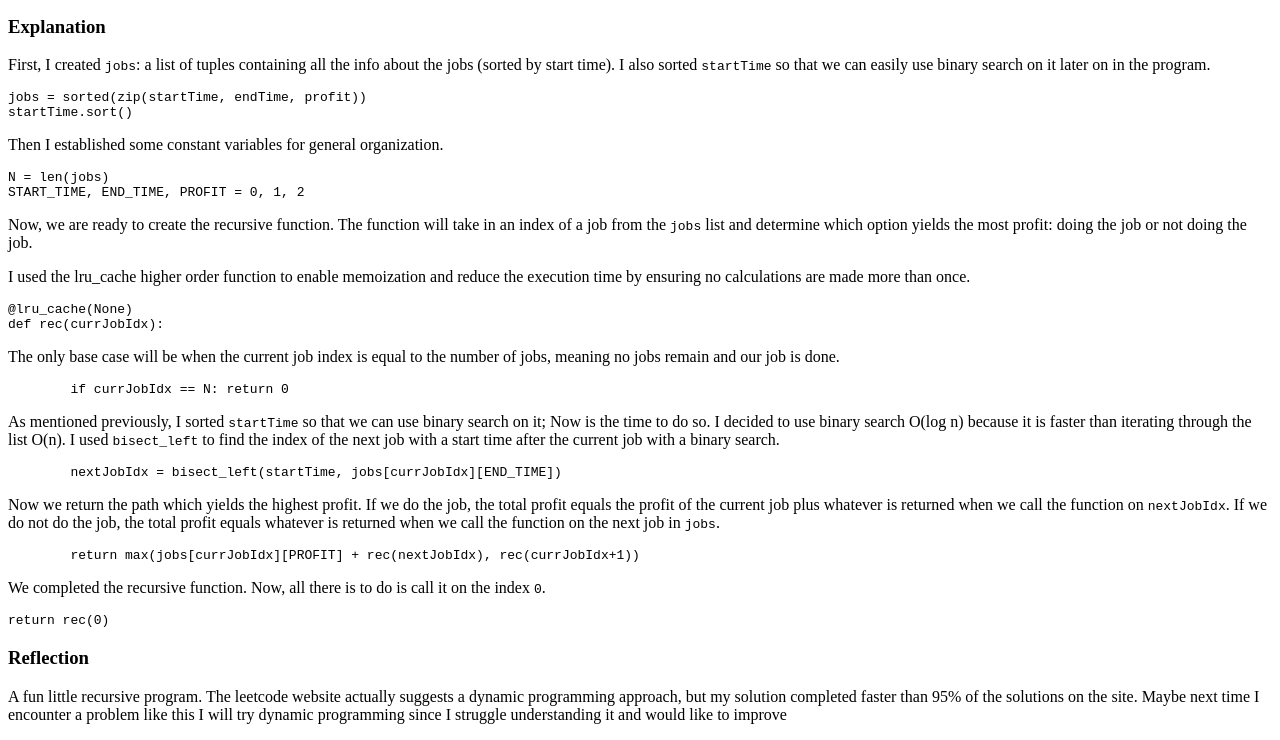
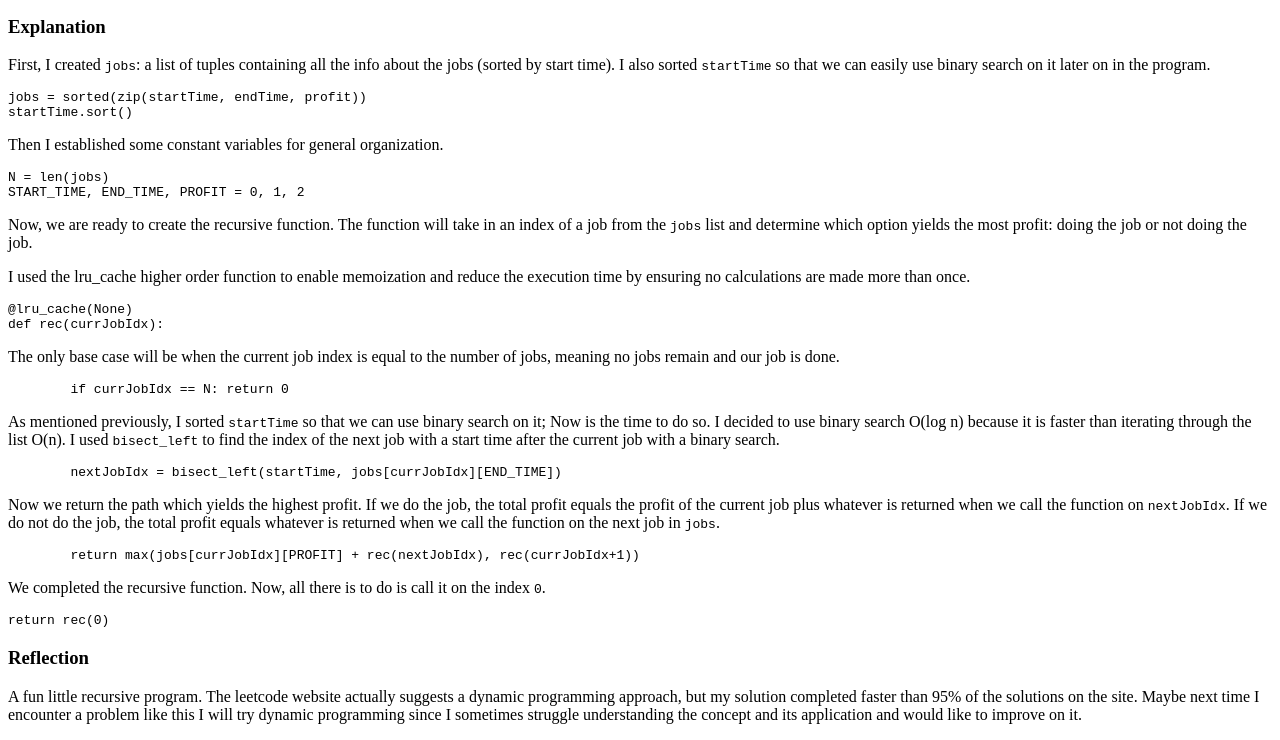
Before and after one commit to smomara/CUA-Baseball-Stats, a plain HTML site: page blog/index.html in a window 1280 px wide. Shown: the part 1312-2052 px from the top of the page. Drawn offline with Linux system fonts and the light colour scheme.

Commit message:
November 26 2022 Daily Leetcode - quick revision

```diff
--- a/blog/index.html
+++ b/blog/index.html
@@ -79,7 +79,7 @@ def rec(currJobIdx):</pre></code>
 	<pre><code>return rec(0)</pre></code>
 
 	<h3>Reflection</h3>
-	<p>A fun little recursive program. The leetcode website actually suggests a dynamic programming approach, but my solution completed faster than 95% of the solutions on the site. Maybe next time I encounter a problem like this I will try dynamic programming since I struggle understanding it and would like to improve</p>
+	<p>A fun little recursive program. The leetcode website actually suggests a dynamic programming approach, but my solution completed faster than 95% of the solutions on the site. Maybe next time I encounter a problem like this I will try dynamic programming since I sometimes struggle understanding the concept and its application and would like to improve on it.</p>
 
 </main>
 <body>
```
